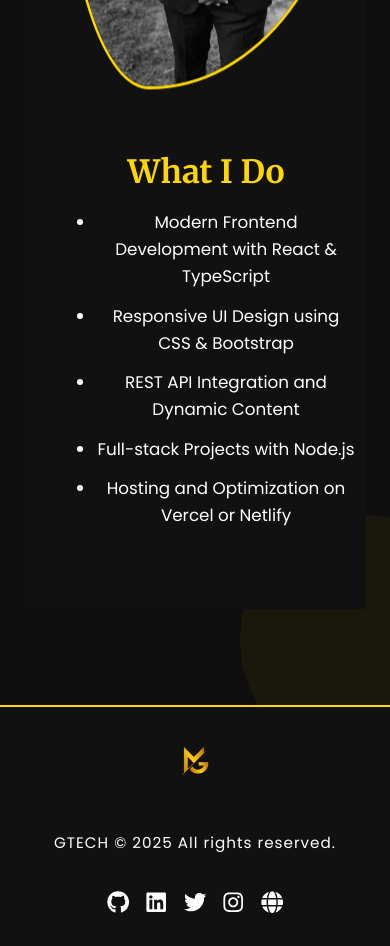
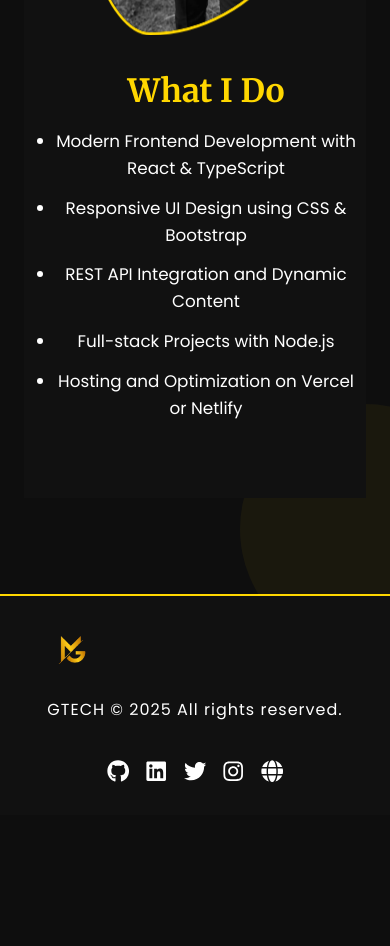
Before and after one commit to GeorgeMichael13/Myportfolio, a React (Vite) app: page /about in a window 390 px wide. Shown: the part 2000-2946 px from the top of the page. After the commit the page ends 2815 px from the top, so only its background shows below. Built offline with nearby package versions, Linux system fonts and the light colour scheme.

Commit message:
Update index.css

```diff
--- a/src/index.css
+++ b/src/index.css
@@ -169,3 +169,139 @@ p, li {
     flex-wrap: wrap;
   }
 }
+/* General Reset */
+* {
+  margin: 0;
+  padding: 0;
+  box-sizing: border-box;
+}
+
+body {
+  font-family: 'Poppins', sans-serif;
+  color: white;
+}
+
+/* Ensure all images are responsive */
+img {
+  max-width: 100%;
+  height: auto;
+  display: block;
+}
+
+/* Flexbox Layout for Sections */
+section, .hero-section, .about-section, .services-section, footer {
+  padding: 2rem 1rem;
+  width: 100%;
+  display: flex;
+  flex-direction: column;
+  align-items: center;
+  text-align: center;
+}
+
+/* General Typography */
+h1, h2, h3 {
+  font-size: 2rem;
+  line-height: 1.3;
+  margin-bottom: 1rem;
+}
+
+p, li {
+  font-size: 1rem;
+  line-height: 1.6;
+  margin-bottom: 1rem;
+}
+
+/* Adjust Text Size for Mobile View */
+@media (max-width: 768px) {
+  h1, h2, h3 {
+    font-size: 1.5rem;
+  }
+
+  .hero-title {
+    font-size: 2.5rem; /* Hero title size for mobile */
+  }
+
+  .hero-subtitle {
+    font-size: 1rem;
+  }
+
+  .about-section,
+  .services-section {
+    flex-direction: column;
+    gap: 2rem;
+  }
+
+  .about-left,
+  .about-right,
+  .services-left,
+  .services-right {
+    width: 100%;
+    padding: 1rem 0;
+  }
+
+  .about-right img, .services-left img {
+    max-width: 90%;
+    border-radius: 10px;
+  }
+
+  .blob {
+    width: 150px;
+    height: 150px;
+  }
+
+  .contact-button {
+    padding: 0.6rem 1.2rem;
+    font-size: 0.9rem;
+  }
+
+  .footer {
+    flex-direction: column;
+    text-align: center;
+    gap: 1rem;
+  }
+
+  .footer-left,
+  .footer-center,
+  .footer-right {
+    width: 100%;
+  }
+}
+
+/* Media Query for Larger Screens (min-width: 1024px) */
+@media (min-width: 1024px) {
+  .hero-section {
+    flex-direction: row;
+    padding: 4rem 3rem;
+  }
+
+  .hero-title {
+    font-size: 4rem; /* Larger font size for desktop */
+  }
+
+  .about-section,
+  .services-section {
+    flex-direction: row;
+    gap: 2rem;
+  }
+
+  .about-left,
+  .about-right,
+  .services-left,
+  .services-right {
+    width: 48%;
+  }
+
+  .about-right img, .services-left img {
+    max-width: 350px;
+  }
+
+  .contact-button {
+    padding: 1rem 2rem;
+    font-size: 1rem;
+  }
+
+  .footer {
+    flex-direction: row;
+    gap: 2rem;
+  }
+}
```
